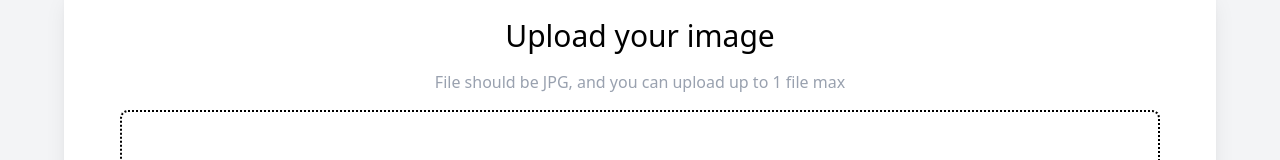
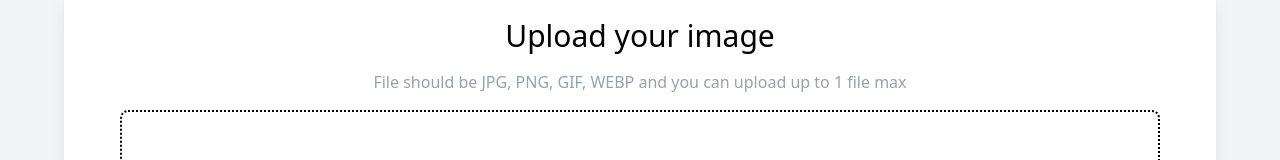
Before and after one commit to chotipats2092002/CoE-Access-Control, a React (Vite) app in the folder web/: page / in a window 1280 px wide. Shown: the part 185-345 px from the top of the page. Built offline with nearby package versions, Linux system fonts and the light colour scheme.

Commit message:
change recommend should file

```diff
--- a/web/src/components/Gallery.tsx
+++ b/web/src/components/Gallery.tsx
@@ -112,7 +112,7 @@ const Gallery: React.FC = () => {
           type="date"
           value={selectedDate}
           onChange={handleDateChange}
-          className="border p-2 rounded-xl w-full sm:w-auto"
+          className="border p-2 rounded-lg w-full sm:w-auto"
         />
 
         {selectedDate && (
@@ -168,7 +168,7 @@ const Gallery: React.FC = () => {
           images.map((image, index) => (
             <div
               key={image.id}
-              className="p-2 rounded-lg overflow-hidden cursor-pointer bg-gray-100 flex flex-col gap-2"
+              className="p-2 rounded-lg overflow-hidden cursor-pointer bg-gray-100 flex flex-col gap-2 shadow-md hover:shadow-lg hover:scale-[1.03] active:scale-[0.98] transition-all duration-200"
               onClick={() => handleImageClick(index)}
             >
               <img
--- a/web/src/components/UploadButton.tsx
+++ b/web/src/components/UploadButton.tsx
@@ -106,7 +106,7 @@ const UploadButton: React.FC = () => {
                 <div className="flex flex-col gap-6 sm:gap-4 item-center w-full">
                     <h2 className="text-3xl font-medium text-center">Upload your image</h2>
                     <h4 className="text-base text-gray-400 text-center">
-                        File should be JPG, and you can upload up to 1 file max
+                        File should be JPG, PNG, GIF, WEBP and you can upload up to 1 file max
                     </h4>
                 </div>
 
```
